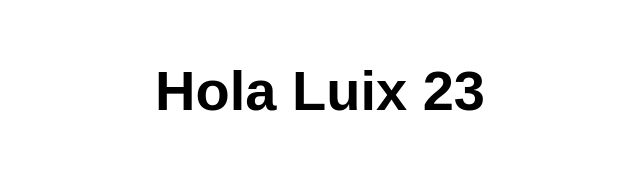
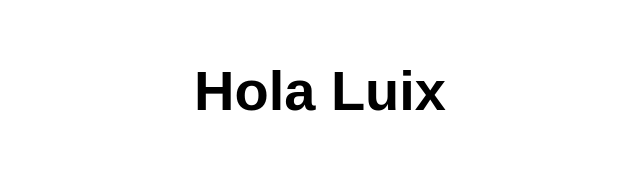
Before and after one commit to lrleija/mi-primer-repo, a website: page src/index.html in a window 1280 px wide. Shown: the whole page, without its empty margins (320-960 px from the left). Drawn offline with Linux system fonts and the light colour scheme.

Commit message:
//prueba de cambio en etiqueta

```diff
--- a/src/index.html
+++ b/src/index.html
@@ -10,7 +10,7 @@
 
 <body>
   <main>
-    <h1>Hola Luix 23</h1>
+    <h1>Hola Luix</h1>
   </main>
 </body>
 
```
